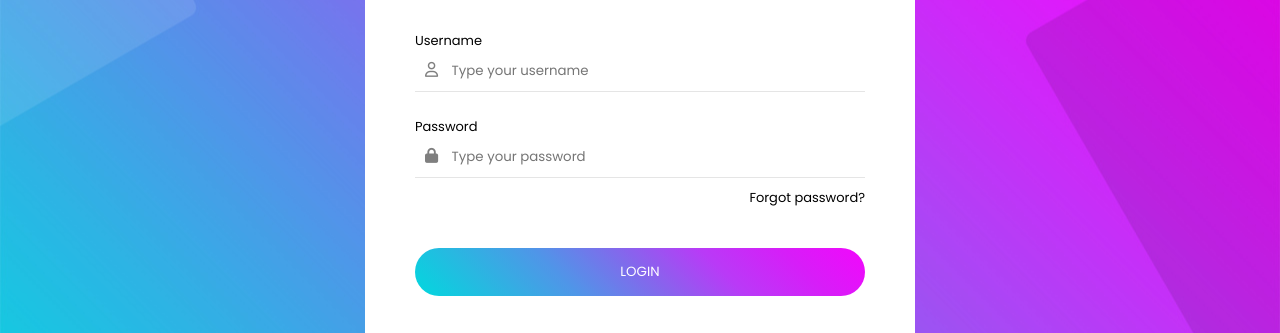
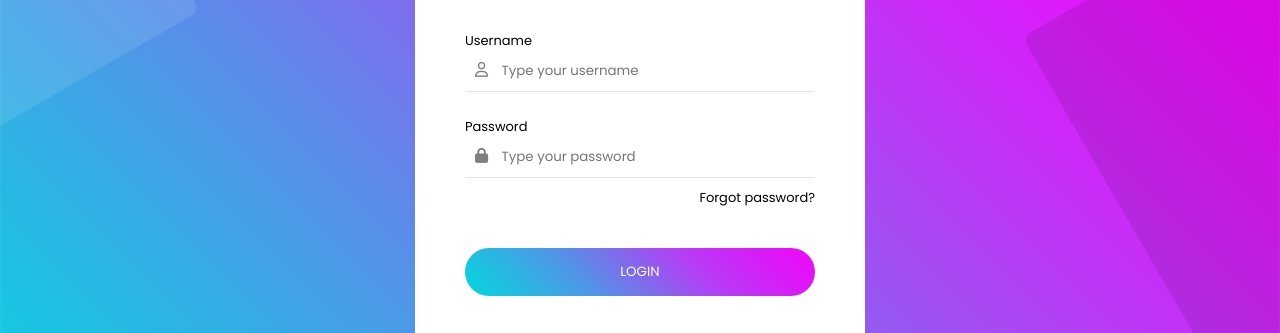
Before and after one commit to Zubizeru/AT5-Rec, a plain HTML site: page index.html in a window 1280 px wide. Shown: the part 164-497 px from the top of the page. Drawn offline with Linux system fonts and the light colour scheme.

Commit message:
feat: Atualizando width

```diff
--- a/style.css
+++ b/style.css
@@ -25,7 +25,7 @@ body {
     background-color: white;
     text-align: center;
     padding: 50px 50px;
-    width: 550px;
+    width: 450px;
     height: 90vh;
     border-radius: 10px;
 }
```
